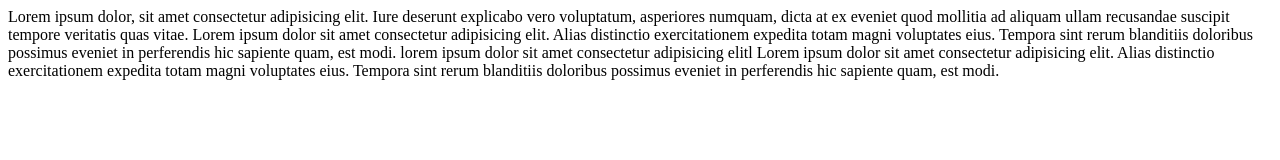
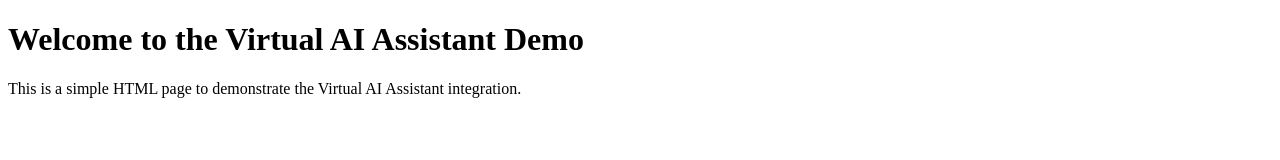
Before and after one commit to piyushkumar981151/virtualaiassistant_demo, a plain HTML site: page index.html in a window 1280 px wide. Drawn offline with Linux system fonts and the light colour scheme.

Commit message:
modified html

```diff
--- a/index.html
+++ b/index.html
@@ -6,11 +6,7 @@
     <title>Document</title>
 </head>
 <body>
-    Lorem ipsum dolor, sit amet consectetur adipisicing elit. Iure deserunt explicabo vero voluptatum, asperiores numquam, dicta at ex eveniet quod mollitia ad aliquam ullam recusandae suscipit tempore veritatis quas vitae.
-   Lorem ipsum dolor sit amet consectetur adipisicing elit. Alias distinctio exercitationem expedita totam magni voluptates eius. Tempora sint rerum blanditiis doloribus possimus eveniet in perferendis hic sapiente quam, est modi.
-   lorem ipsum dolor sit amet consectetur adipisicing elitl
-Lorem ipsum dolor sit amet consectetur adipisicing elit. Alias distinctio exercitationem expedita totam magni voluptates eius. Tempora sint rerum blanditiis doloribus possimus eveniet in perferendis hic sapiente quam, est modi.
-
-
+    <h1>Welcome to the Virtual AI Assistant Demo</h1>
+    <p>This is a simple HTML page to demonstrate the Virtual AI Assistant integration.</p>
 </body>
 </html>
```
